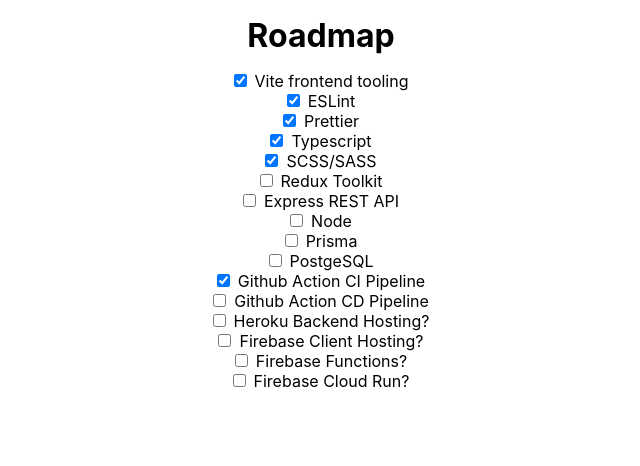
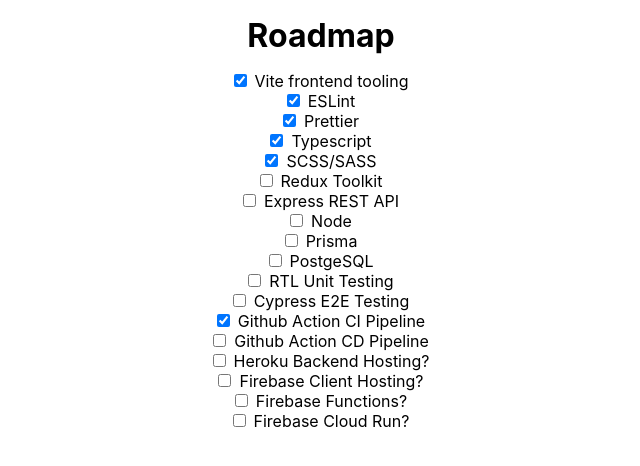
Before and after one commit to ianbrdeguzman/todo-app-v2, a React (Vite) app: page / in a window 1280 px wide. Shown: the top 466 px of the page, without its empty margins (319-959 px from the left). Built offline with nearby package versions, Linux system fonts and the light colour scheme.

Commit message:
added testing to roadmap

```diff
--- a/src/pages/App.tsx
+++ b/src/pages/App.tsx
@@ -121,6 +121,28 @@
           </label>
         </li>
         <li>
+          <label htmlFor="rtl">
+            <input
+              type="checkbox"
+              name="rtl"
+              id="rtl"
+              className={styles.checkbox}
+            />
+            <span className={styles.label}>RTL Unit Testing</span>
+          </label>
+        </li>
+        <li>
+          <label htmlFor="cypress">
+            <input
+              type="checkbox"
+              name="cypress"
+              id="cypress"
+              className={styles.checkbox}
+            />
+            <span className={styles.label}>Cypress E2E Testing</span>
+          </label>
+        </li>
+        <li>
           <label htmlFor="ci">
             <input
               type="checkbox"
```
